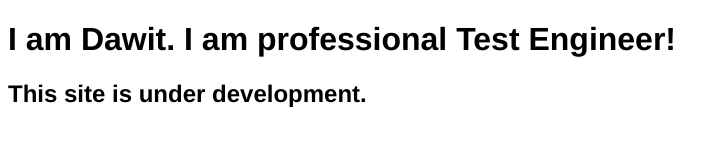
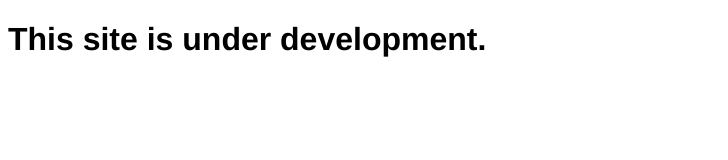
Before and after one commit to Dawit225/dawitbeyene, a plain HTML site: page index.html in a window 1280 px wide. Shown: the whole page, without its empty margins (0-728 px from the left). Drawn offline with Linux system fonts and the light colour scheme.

Commit message:
Update index.html

```diff
--- a/index.html
+++ b/index.html
@@ -11,7 +11,6 @@
     </style>
 </head>
 <body >
-    <h1>I am Dawit. I am professional Test Engineer!</h1>
-    <h2>This site is under development.</h2>
+    <h1>This site is under development.</h1>
 </body>
 </html>
```
